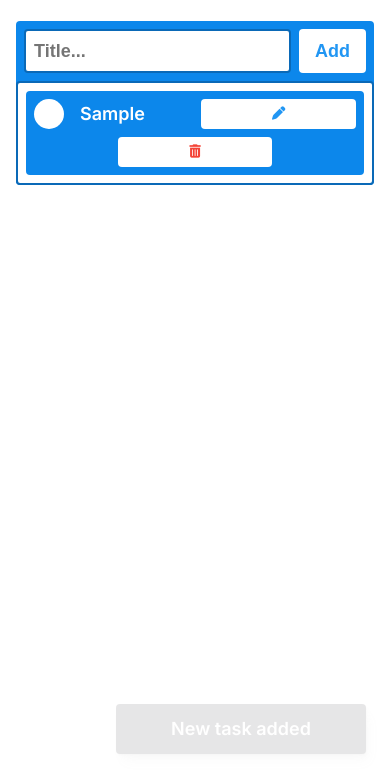
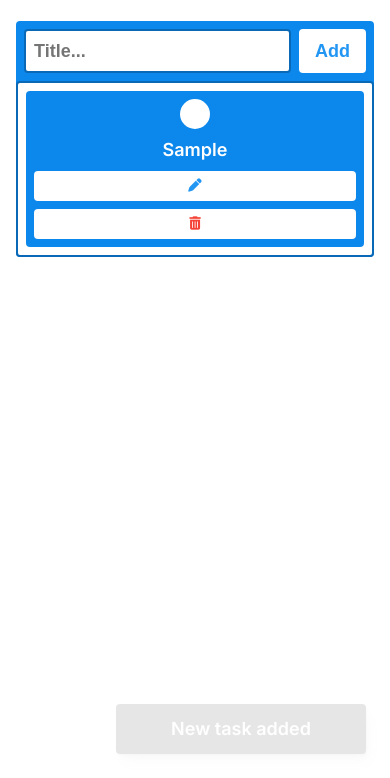
Before and after one commit to asim16111980/Week_Two_Task_Two, a plain HTML site: page index.html in a window 390 px wide. Both pictures are taken after typing "Sample" into the empty fields and a click on the button "Add". Shown: the part 66-844 px from the top of the page. Drawn offline with Linux system fonts and the light colour scheme.

Commit message:
Finish TODO List App

```diff
--- a/main.js
+++ b/main.js
@@ -161,7 +161,7 @@ window.addEventListener("load", () => {
   };
   // Handle the click event of todoList
   todoList.addEventListener("click", (e) => {
-    if (e.target.matches(".task-text")) {
+    if (e.target.matches(".task-text")||e.target.matches(".reading-mark")) {
       const parent = e.target.parentNode;
       parent.children[0].innerHTML = `<i class="fa-solid fa-check"></i>`;
       parent.style.backgroundColor = "var(--secondaryColor)";
--- a/style.css
+++ b/style.css
@@ -157,8 +157,6 @@ body {
   min-height: 70px;
 }
 .to-do-task {
-  flex-wrap: wrap;
-justify-content: center;
   width: 100%;
 }
 .hide {
@@ -168,11 +166,12 @@ justify-content: center;
   -webkit-animation: fadeout-backward 2s;
 }
 .reading-mark {
+  cursor: pointer;
   color: var(--secondaryColor);
 }
 .task-text {
   cursor: pointer;
-  flex: 1;
+  width: 100%;
   padding: 4px 8px;
 }
 .btn-edit:hover {
@@ -247,15 +246,32 @@ justify-content: center;
   height: 40px;
 }
 /* MediaQuery */
-@media only screen and (max-width: 600px){
-  .btn-edit,.btn-delete{
-   width: 48%;
+/* Extra small devices (phones, 600px and down) */
+@media only screen and (max-width: 600px) {
+  .to-do-task {
+    flex-direction: column;
+  }
+  .task-text {
+    justify-content: center;
+  }
+  .btn-edit,
+  .btn-delete {
+    width: 100%;
     border-radius: 4px;
     -webkit-border-radius: 4px;
     -moz-border-radius: 4px;
     -ms-border-radius: 4px;
     -o-border-radius: 4px;
+  }
 }
+/* Medium devices (landscape tablets, 768px and up) */
+@media only screen and (min-width: 601px) {
+  .to-do-container {
+    width: 70%;
+  }
+  .task-text {
+    flex: 1;
+  }
 }
 /* Animations */
 @-webkit-keyframes fadein {
```
